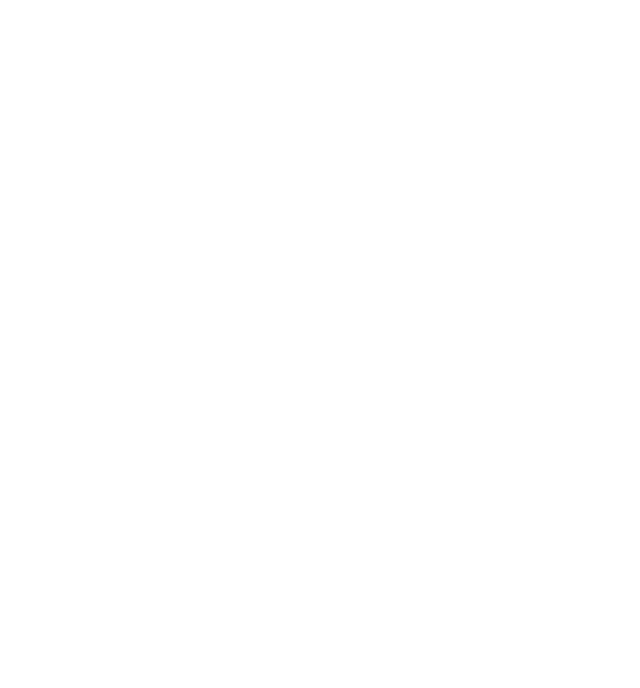
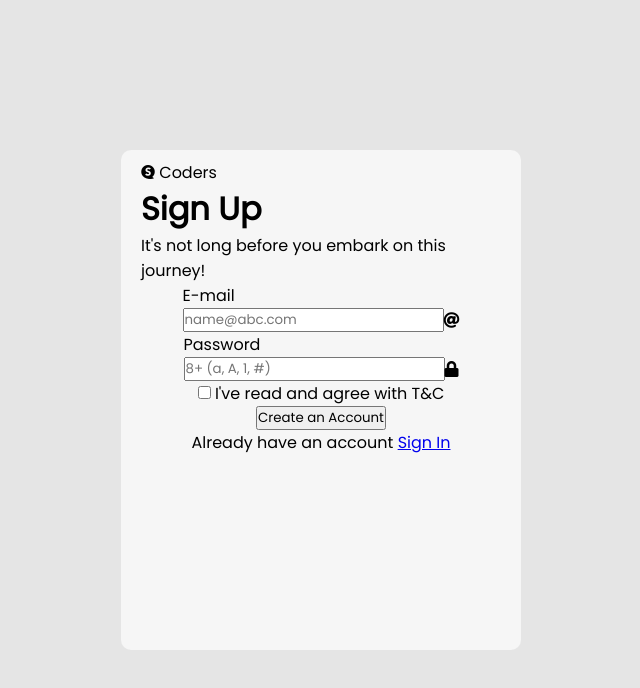
Before and after one commit to ezz9432/Website-final, a plain HTML site: page index.html in a window 1280 px wide. Shown: the whole page, without its empty margins (319-959 px from the left). Drawn offline with Linux system fonts and the light colour scheme.

Commit message:
finising html code

```diff
--- a/index.html
+++ b/index.html
@@ -15,5 +15,48 @@
 
     <title>Login with us</title>
 </head>
+<body>
+    <div class=" flex-r container">
+        <div class="flex-r login-wrapper">
+            <div class="login-text">
+                <div class="logo">
+                    <span><i class="fab fa-speakap"></i></span>
+                    <span>Coders</span>
+                </div>
+                <h1>Sign Up</h1>
+                <p>It's not long before you embark on this journey! </p>
 
+                <form class="flex-c">
+                    <div class="input-box">
+                        <span class="label">E-mail</span>
+                        <div class=" flex-r input">
+                            <input type="text" placeholder="name@abc.com">
+                            <i class="fas fa-at"></i>
+                        </div>
+                    </div>
+
+                    <div class="input-box">
+                        <span class="label">Password</span>
+                        <div class="flex-r input">
+                            <input type="password" placeholder="8+ (a, A, 1, #)">
+                            <i class="fas fa-lock"></i>
+                        </div>
+                    </div>
+
+                    <div class="check">
+                        <input type="checkbox" name="" id="">
+                        <span>I've read and agree with T&C</span>
+                    </div>
+
+                    <input class="btn" type="submit" value="Create an Account">
+                    <span class="extra-line">
+                        <span>Already have an account</span>
+                        <a href="#">Sign In</a>
+                    </span>
+                </form>
+
+            </div>
+        </div>
+    </div>
+</body>
 </html>
```
